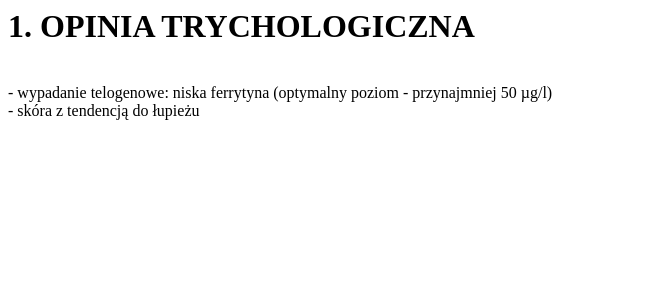
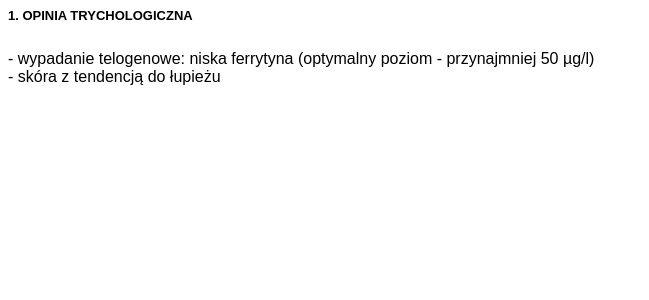
Before and after one commit to feegloo/feegloo.github.io, a Jekyll site: the page gmail/1-opinia-trychologiczna.html, which Jekyll copies as it is, in a window 1280 px wide. Shown: the top 300 px of the page, without its empty margins (0-649 px from the left). Built offline with Jekyll 4.4.1, drawn with Linux system fonts in a browser that asks for light colours.

Commit message:
./gmail.css

```diff
--- a/gmail/1-opinia-trychologiczna.html
+++ b/gmail/1-opinia-trychologiczna.html
@@ -1,4 +1,4 @@
-<link rel="stylesheet" type="text/css" href="gmail/gmail.css">
+<link rel="stylesheet" type="text/css" href="./gmail.css">
 
 <div>
   <h1><b>1. OPINIA TRYCHOLOGICZNA</b></h1>
```
